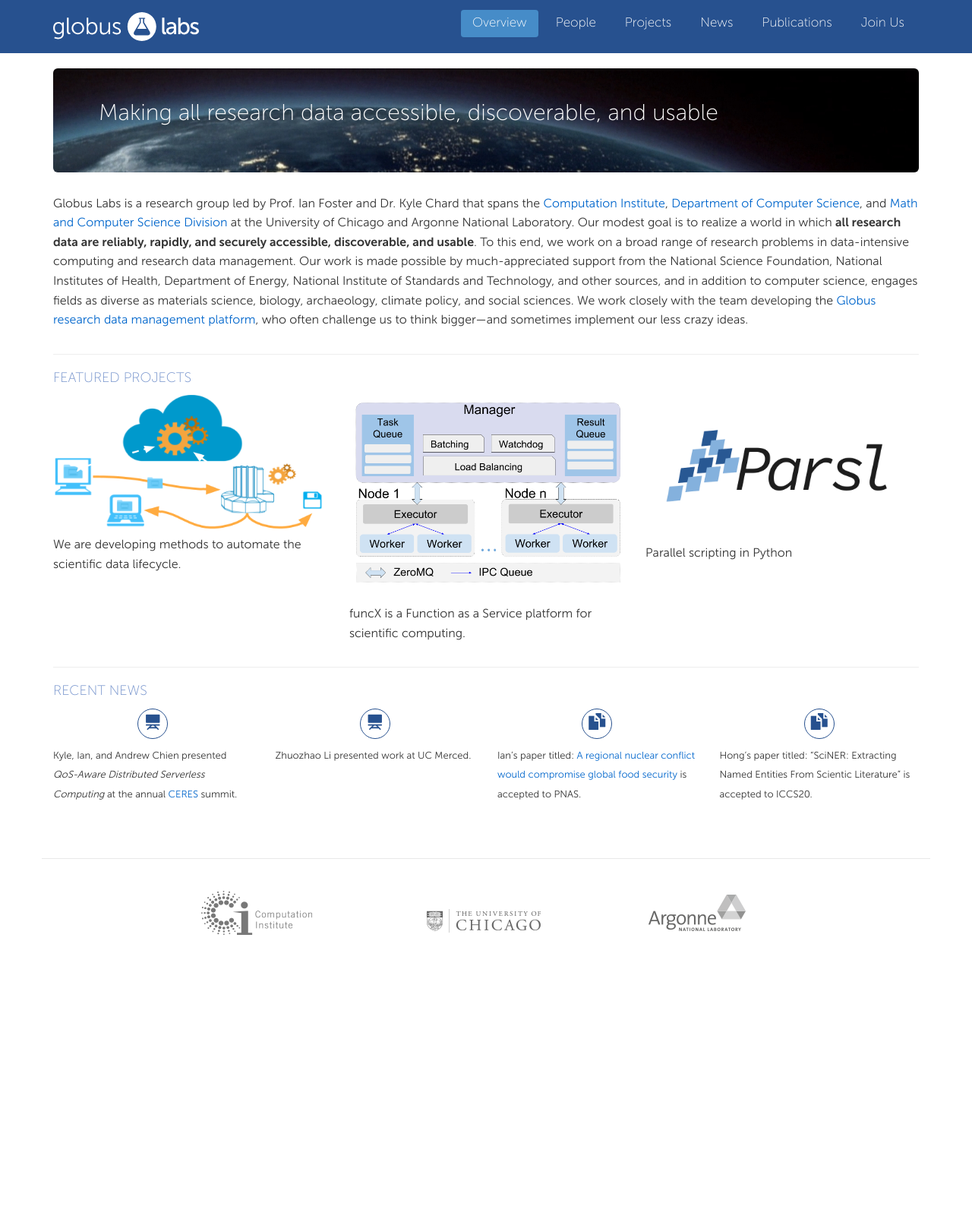
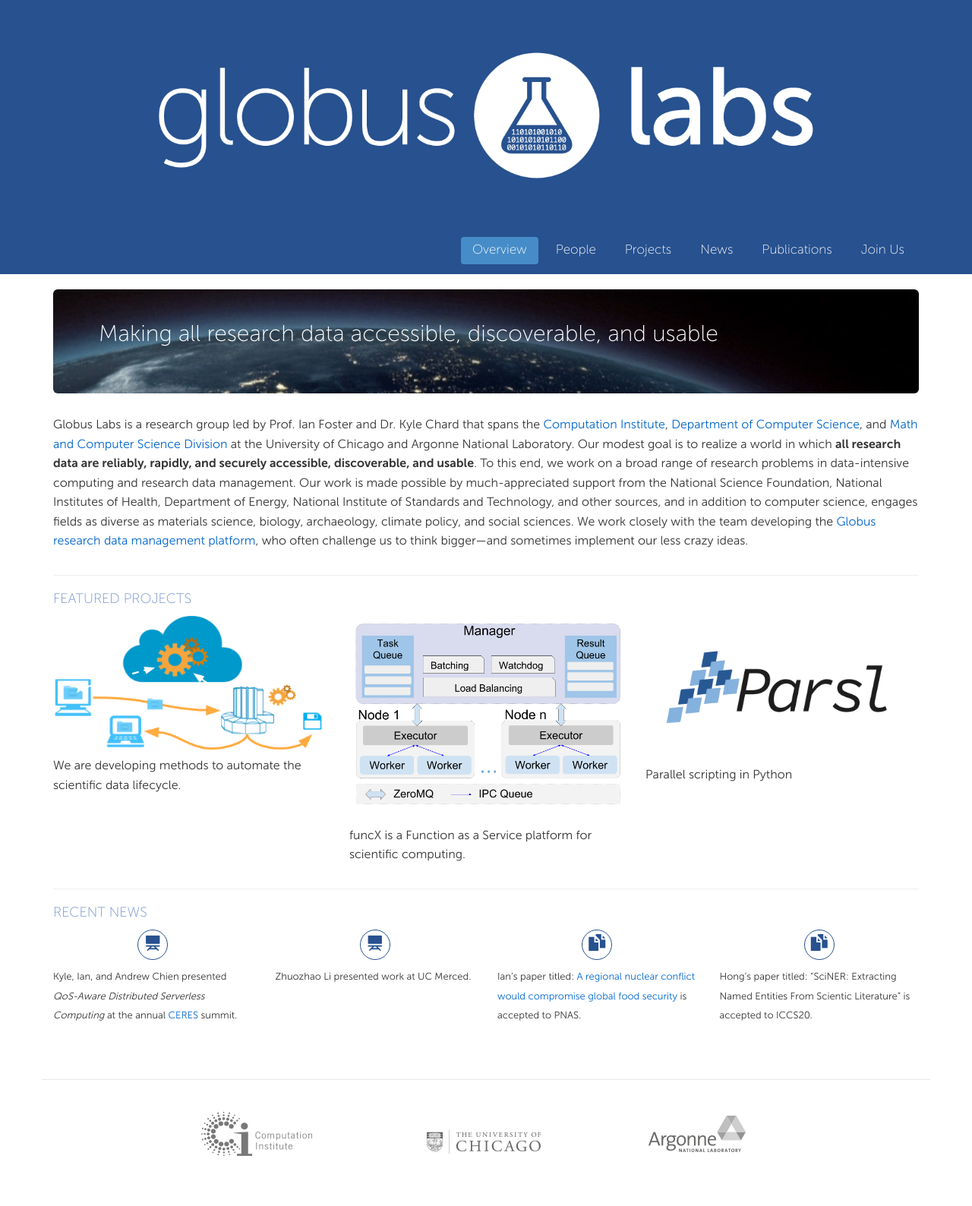
Before and after one commit to miketynes/globus-labs.github.io, a Jekyll site: the page built from index.html, in a window 1280 px wide. Shown: the whole page at 76% size. Built offline with Jekyll 4.4.1, drawn with Linux system fonts in a browser that asks for light colours; nearby versions of some CDN libraries; before the commit the page ends 1297 px from its top, so only the background shows below that.

Commit message:
Updating figure

```diff
--- a/_layouts/default.html
+++ b/_layouts/default.html
@@ -29,7 +29,7 @@
               <span class="icon-bar"></span>
               <span class="icon-bar"></span>
             </button>
-            <a class="navbar-brand" href="/"><img class="img-responsive" src="{{ site.url }}/images/theme/logo_globus_labs.svg" alt="Globus Labs" data-pin-nopin="true"></a>
+            <a class="navbar-brand" href="/"><img class="img-responsive" src="{{ site.url }}/images/globus_labs-XL-dark-bg.png" alt="Globus Labs" data-pin-nopin="true"></a>
           </div>
 
          <div class="collapse navbar-collapse" id="main-nav">
```
